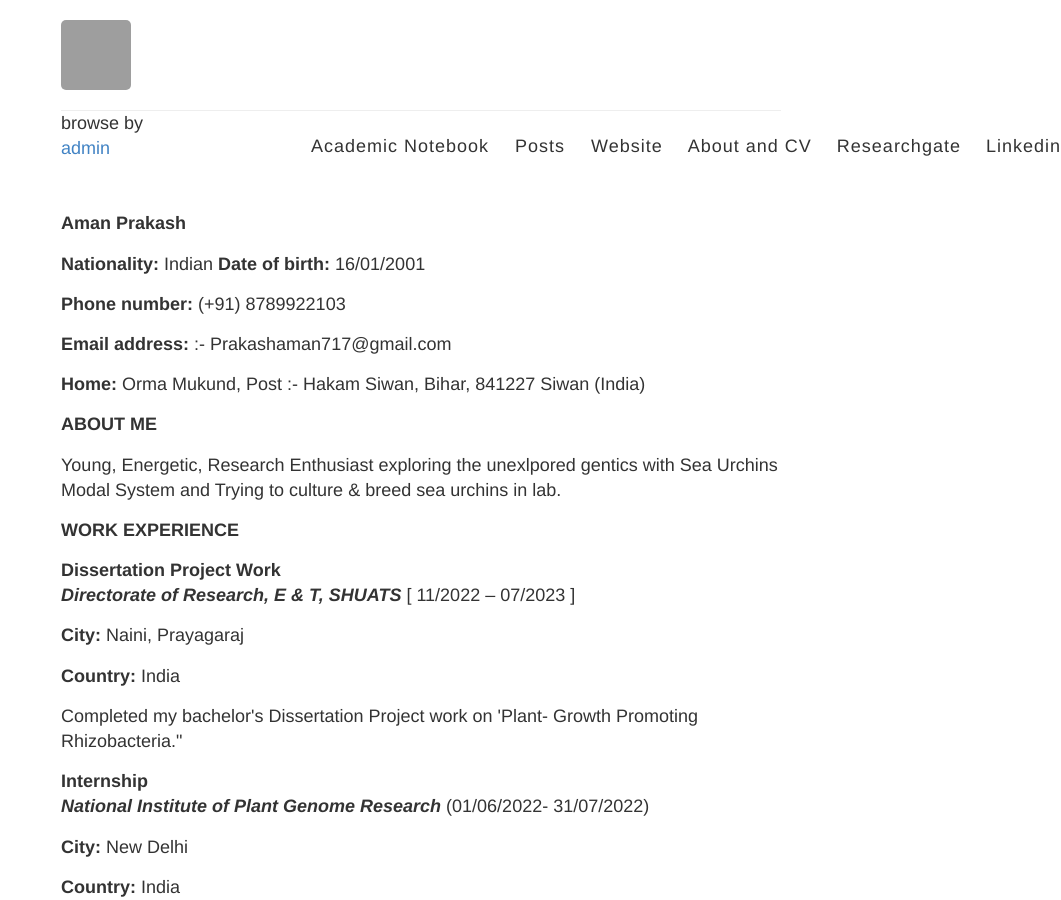
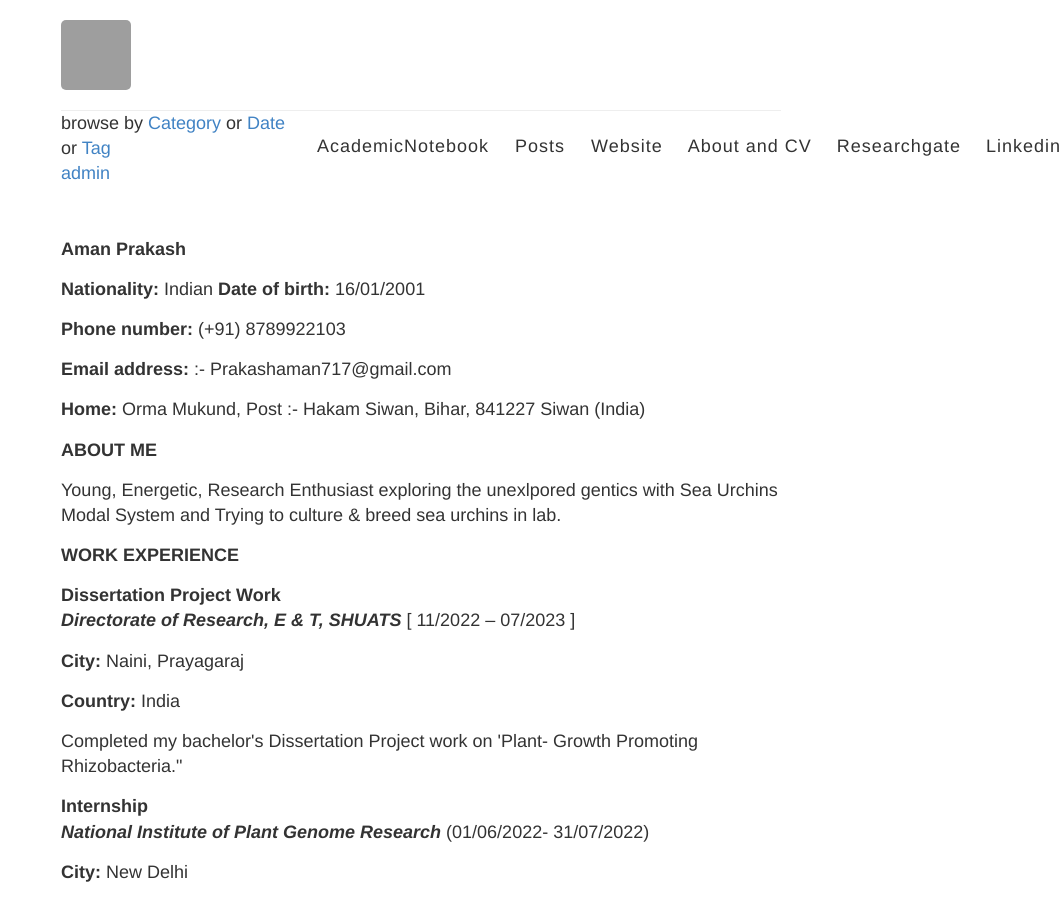
Before and after one commit to prakashaman717/Prakashaman_Notebook, a Jekyll site: the page built from about.md, in a window 1280 px wide and 900 px high. Shown: the whole window, without its empty margins (219-1280 px from the left). Built offline with Jekyll 4.4.1, drawn with Linux system fonts in a browser that asks for light colours; our own code applies the rules of GitHub Pages for plain Markdown files; grey boxes are pictures that could not be loaded.

Commit message:
Update default.html

```diff
--- a/_layouts/default.html
+++ b/_layouts/default.html
@@ -25,7 +25,7 @@
             <p class="site-description">{{ site.description }}</p>
           </div>
           <nav>
-             <a href="https://github.com/prakashaman717/">Academic Notebook
+             <a href="https://github.com/prakashaman717/">AcademicNotebook
              <a href="https://github.com/prakashaman717/Prakashaman_Notebook/blob/main/_posts/In%20Situ%20Hybridization.md">Posts
             <a href="https://sites.google.com/marsci.haifa.ac.il/grd-lab/home?authuser=0/">Website</a>
             <a href="{{ site.baseurl }}/about">About and CV</a>
@@ -36,7 +36,13 @@
           <div class="container" >
          <div id="archives">
              browse by <a title="The complete archive of {{prakashaman717}}'s Notebook by category"
-         a href="https://github.com/prakashaman717/Prakashaman_Notebook/blob/main/_posts/In%20Situ%20Hybridization.md">
+         a href="https://github.com/prakashaman717/Prakashaman_Notebook/blob/main/_posts/In%20Situ%20Hybridization.md">Category
+                        </a> or
+                           <a title="The complete archive of
+     {{ site.name }}'s Notebook by month"
+     href="{{ site.url}}{{site.baseurl}}/monthview">Date</a> or <a title="The complete archive of
+     {{ site.name }}'s Notebook by tag"
+     href="{{ site.url}}{{site.baseurl}}/tagview">Tag</a>
          </div>
          <div align="left">
        		<a href="https://github.com/prakashaman717">admin</a>
```
